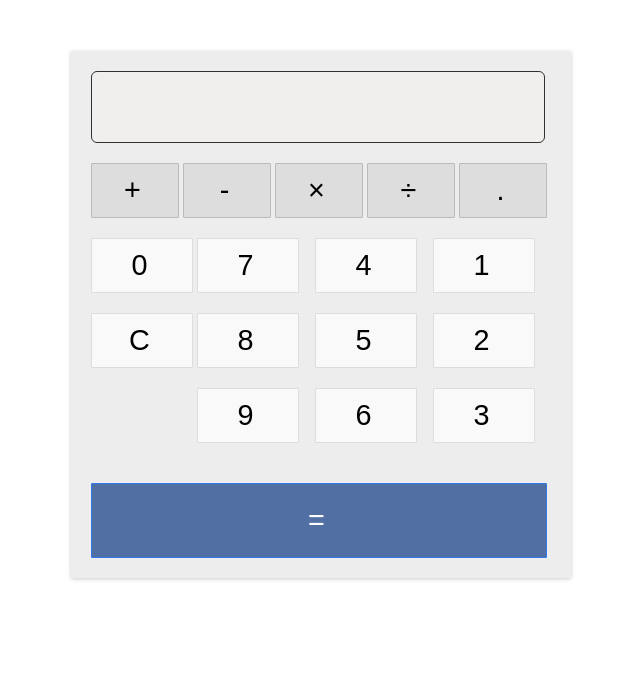
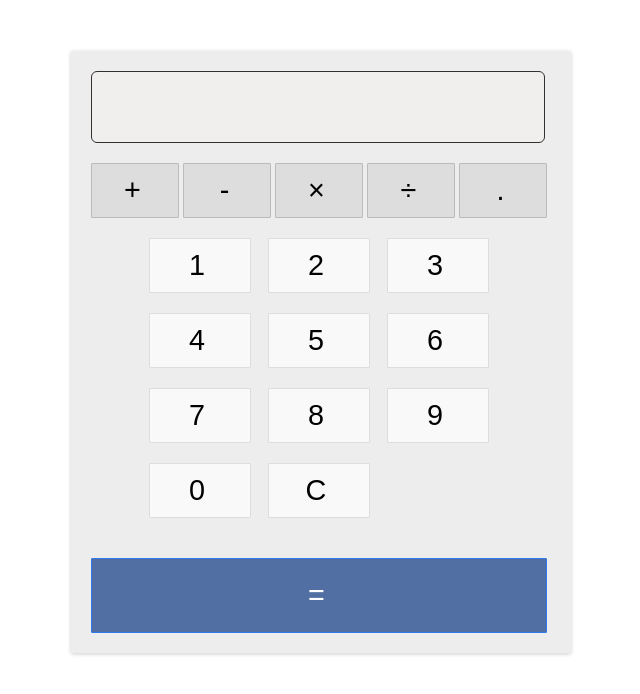
Before and after one commit to gonzaloazar/calculator-assigment, a plain HTML site: page index.html in a window 1280 px wide. Shown: the whole page, without its empty margins (319-959 px from the left). Drawn offline with Linux system fonts and the light colour scheme.

Commit message:
style: new number styles

```diff
--- a/style.css
+++ b/style.css
@@ -68,6 +68,9 @@ body {
 
   .leftPanel {
     display: flex;
+    width: 75%;
+    margin: 0 auto;
+    flex-flow: column-reverse;
   }
 
   .numbers div {
```
